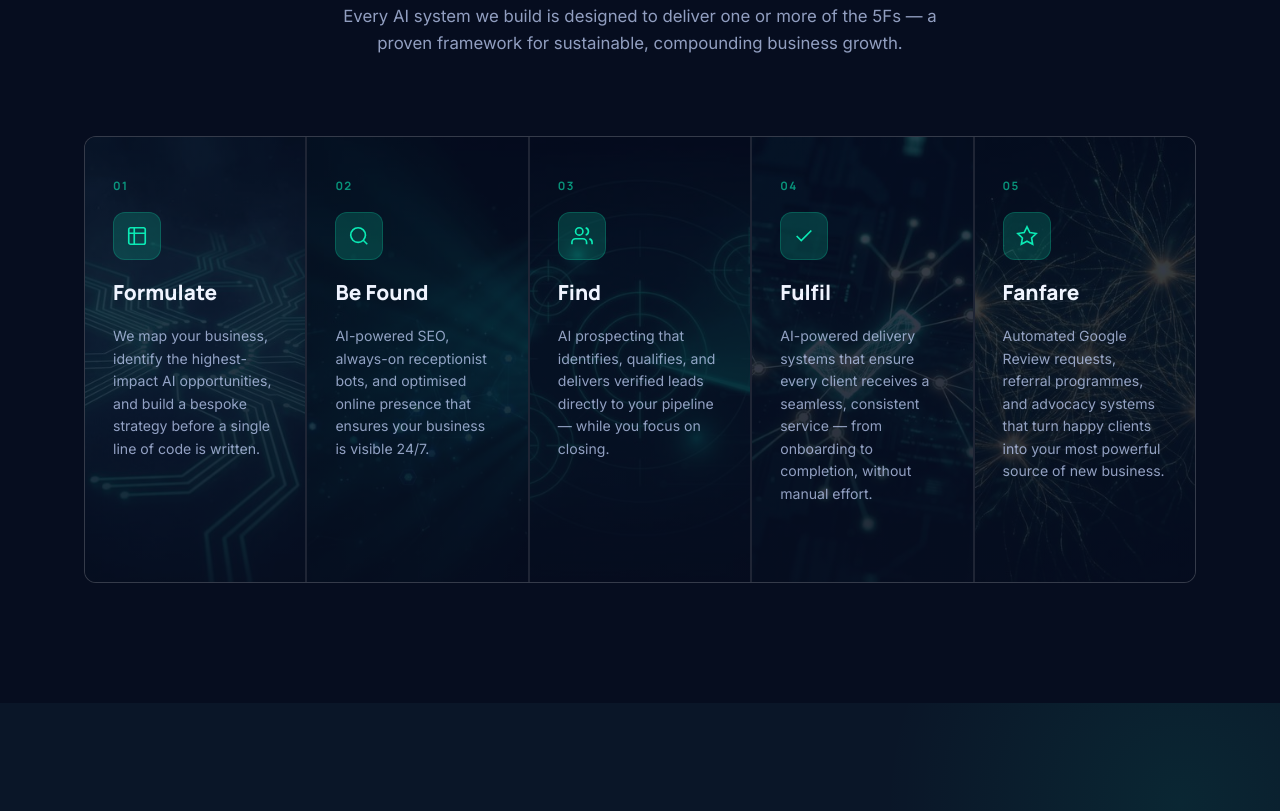
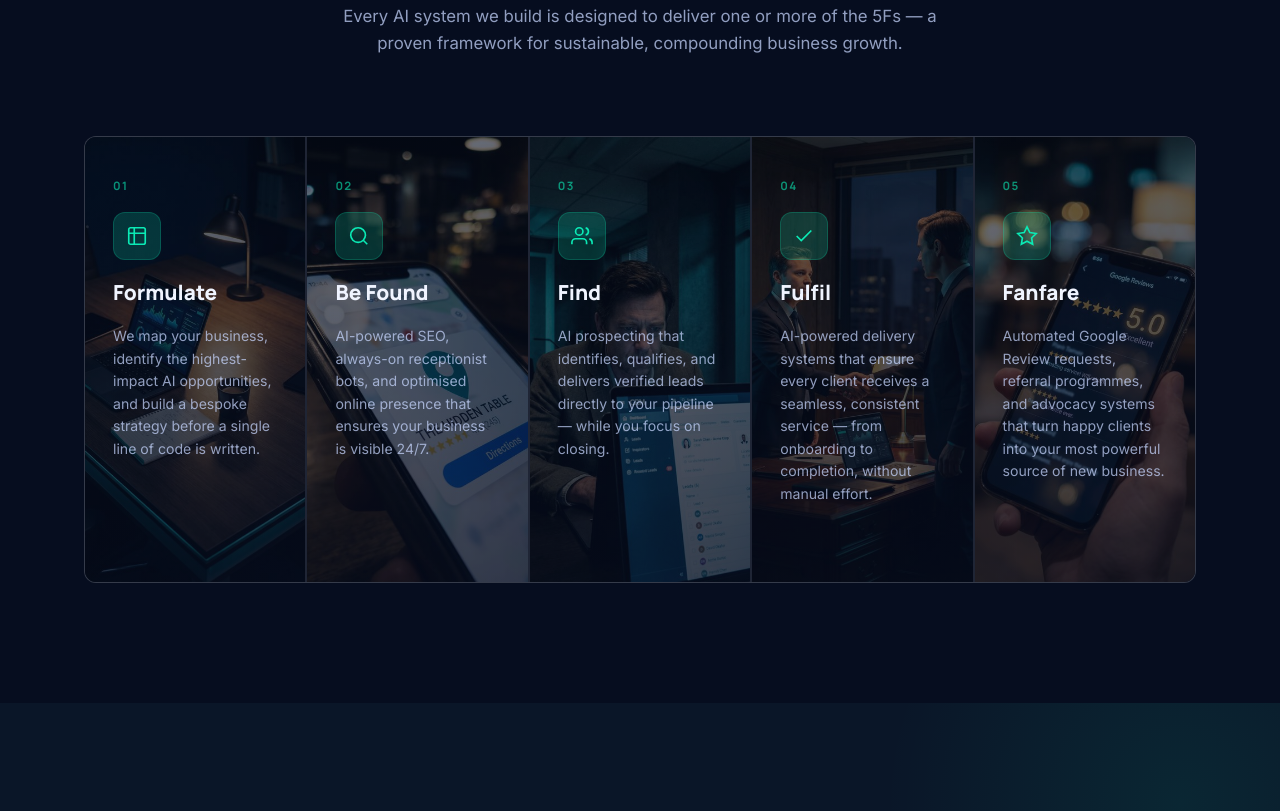
Before and after one commit to lisamac92/cfg-ai-lab, a plain HTML site: page homepage.html in a window 1280 px wide. Shown: the part 1289-2100 px from the top of the page. Drawn offline with Linux system fonts and the light colour scheme.

Commit message:
feat: replace abstract 5Fs images with real photography; fix hero left gradient

```diff
--- a/homepage.html
+++ b/homepage.html
@@ -126,12 +126,9 @@
     .hero-bg::after {
       content: '';
       position: absolute; inset: 0;
-      background: linear-gradient(
-        105deg,
-        rgba(6,13,31,0.92) 0%,
-        rgba(6,13,31,0.75) 45%,
-        rgba(6,13,31,0.35) 100%
-      );
+      background:
+        linear-gradient(to right, rgba(6,13,31,1) 0%, rgba(6,13,31,0.92) 30%, rgba(6,13,31,0.65) 55%, rgba(6,13,31,0.15) 100%),
+        linear-gradient(to bottom, rgba(6,13,31,0.5) 0%, transparent 20%, transparent 80%, rgba(6,13,31,0.7) 100%);
     }
     /* Animated particle canvas */
     #hero-canvas {
@@ -296,7 +293,7 @@
     .f-card .f-bg {
       position: absolute; inset: 0;
       background-size: cover; background-position: center;
-      opacity: 0.45;
+      opacity: 0.60;
       transition: opacity 0.4s ease;
       z-index: 0;
     }
@@ -304,7 +301,7 @@
     .f-card .f-bg::after {
       content: '';
       position: absolute; inset: 0;
-      background: linear-gradient(160deg, rgba(6,13,31,0.45) 0%, rgba(6,13,31,0.75) 100%);
+      background: linear-gradient(160deg, rgba(6,13,31,0.30) 0%, rgba(6,13,31,0.65) 100%);
     }
     .f-card:hover .f-bg { opacity: 0.65; }
     /* Ensure content sits above the bg */
@@ -716,7 +713,7 @@
 
         <!-- F1: Formulate -->
         <div class="f-card">
-          <div class="f-bg" style="background-image:url('5f_formulate_web.jpg')"></div>
+          <div class="f-bg" style="background-image:url('5f_formulate_v2.jpg')"></div>
           <div class="f-number">01</div>
           <div class="f-icon">
             <svg viewBox="0 0 24 24"><path d="M9 3H5a2 2 0 00-2 2v4m6-6h10a2 2 0 012 2v4M9 3v18m0 0h10a2 2 0 002-2V9M9 21H5a2 2 0 01-2-2V9m0 0h18"/></svg>
@@ -728,7 +725,7 @@
 
         <!-- F2: Be Found -->
         <div class="f-card">
-          <div class="f-bg" style="background-image:url('5f_befound_web.jpg')"></div>
+          <div class="f-bg" style="background-image:url('5f_befound_v2.jpg')"></div>
           <div class="f-number">02</div>
           <div class="f-icon">
             <svg viewBox="0 0 24 24"><circle cx="11" cy="11" r="8"/><path d="M21 21l-4.35-4.35"/></svg>
@@ -740,7 +737,7 @@
 
         <!-- F3: Find -->
         <div class="f-card">
-          <div class="f-bg" style="background-image:url('5f_find_web.jpg')"></div>
+          <div class="f-bg" style="background-image:url('5f_find_v2.jpg')"></div>
           <div class="f-number">03</div>
           <div class="f-icon">
             <svg viewBox="0 0 24 24"><path d="M17 21v-2a4 4 0 00-4-4H5a4 4 0 00-4 4v2"/><circle cx="9" cy="7" r="4"/><path d="M23 21v-2a4 4 0 00-3-3.87M16 3.13a4 4 0 010 7.75"/></svg>
@@ -752,7 +749,7 @@
 
         <!-- F4: Fulfil -->
         <div class="f-card">
-          <div class="f-bg" style="background-image:url('5f_fulfil_web.jpg')"></div>
+          <div class="f-bg" style="background-image:url('5f_fulfil_v2.jpg')"></div>
           <div class="f-number">04</div>
           <div class="f-icon">
             <svg viewBox="0 0 24 24"><polyline points="20 6 9 17 4 12"/></svg>
@@ -764,7 +761,7 @@
 
         <!-- F5: Fanfare -->
         <div class="f-card">
-          <div class="f-bg" style="background-image:url('5f_fanfare_web.jpg')"></div>
+          <div class="f-bg" style="background-image:url('5f_fanfare_v2.jpg')"></div>
           <div class="f-number">05</div>
           <div class="f-icon">
             <svg viewBox="0 0 24 24"><polygon points="12 2 15.09 8.26 22 9.27 17 14.14 18.18 21.02 12 17.77 5.82 21.02 7 14.14 2 9.27 8.91 8.26 12 2"/></svg>
```
Also changed, not shown: 5f_befound_v2.jpg (added), 5f_fanfare_v2.jpg (added), 5f_find_v2.jpg (added), 5f_formulate_v2.jpg (added), 5f_fulfil_v2.jpg (added).
